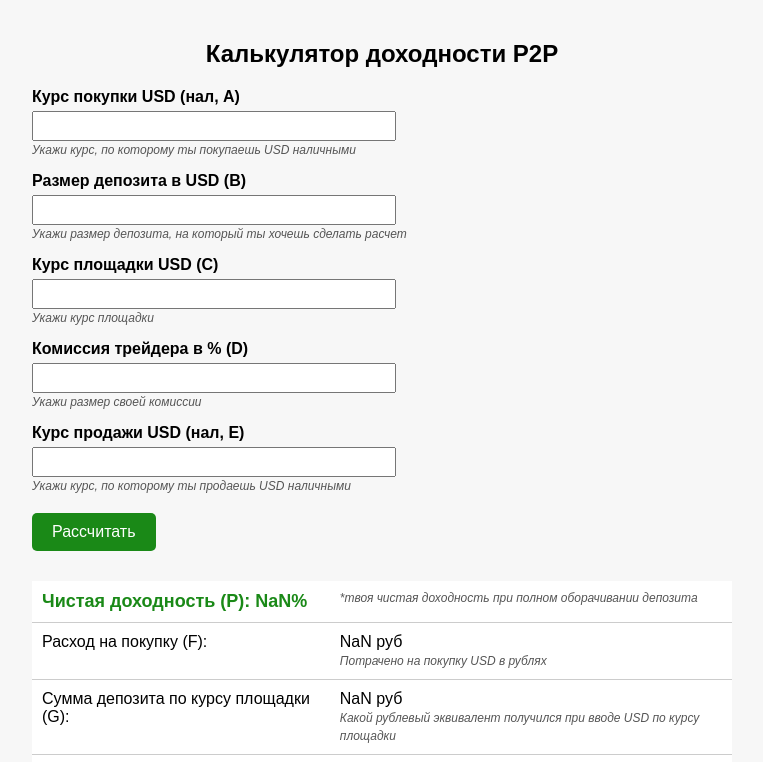
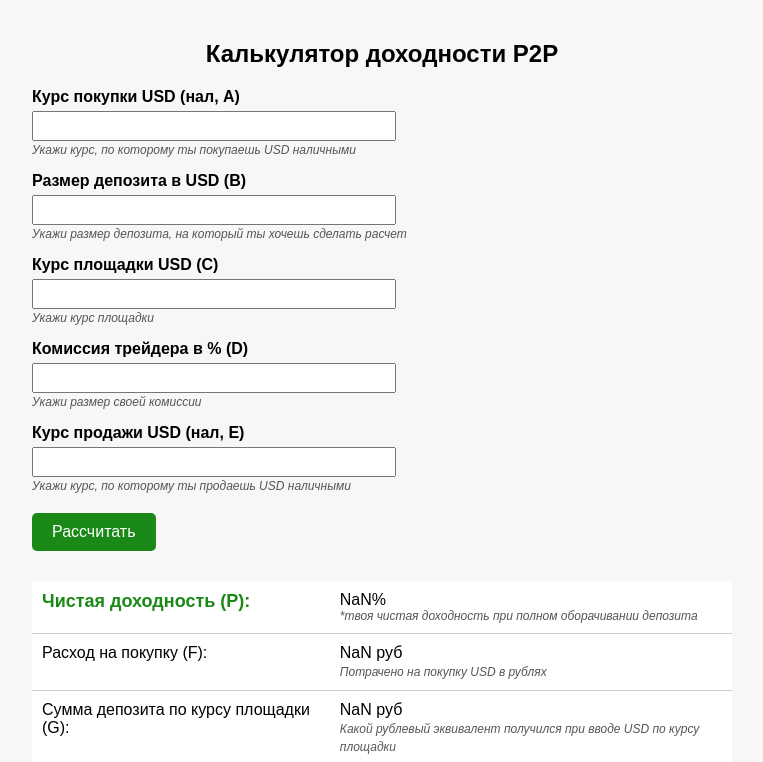
Before and after one commit to kirniv/p2p-calculator, a plain HTML site: page index.html in a window 1280 px wide. Both pictures are taken after a click on the button "Рассчитать". Shown: the top 762 px of the page, without its empty margins (258-1021 px from the left). Drawn offline with Linux system fonts and the light colour scheme.

Commit message:
Update index.html

```diff
--- a/index.html
+++ b/index.html
@@ -136,8 +136,8 @@
       document.getElementById("results").innerHTML = `
         <table>
           <tr>
-            <td class="highlight">Чистая доходность (P): ${(P * 100).toFixed(2)}%</td>
-            <td><div class="result-comment">*твоя чистая доходность при полном оборачивании депозита</div></td>
+            <td class="highlight">Чистая доходность (P):</td>
+             <td> ${(P * 100).toFixed(2)}%<div class="result-comment">*твоя чистая доходность при полном оборачивании депозита</div></td>
           </tr>
           <tr>
             <td>Расход на покупку (F):</td>
```
